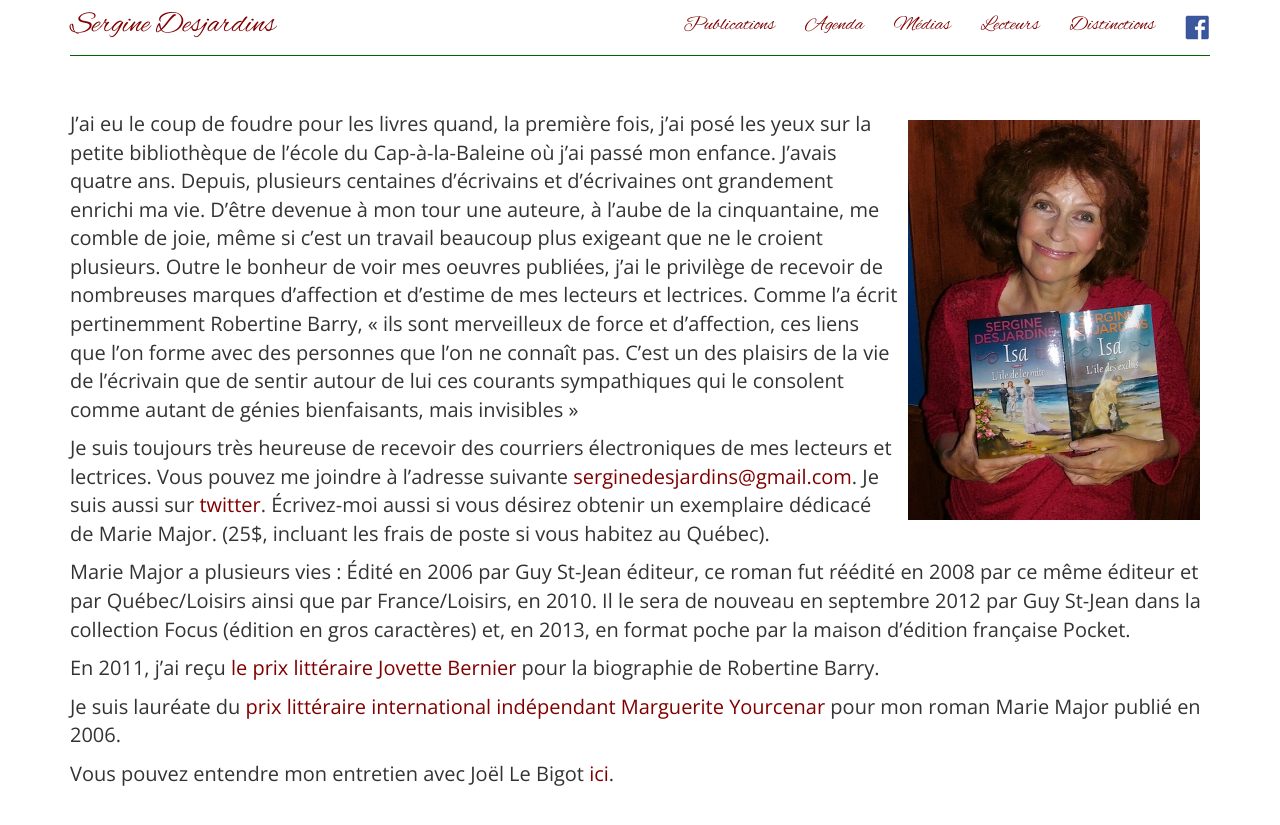
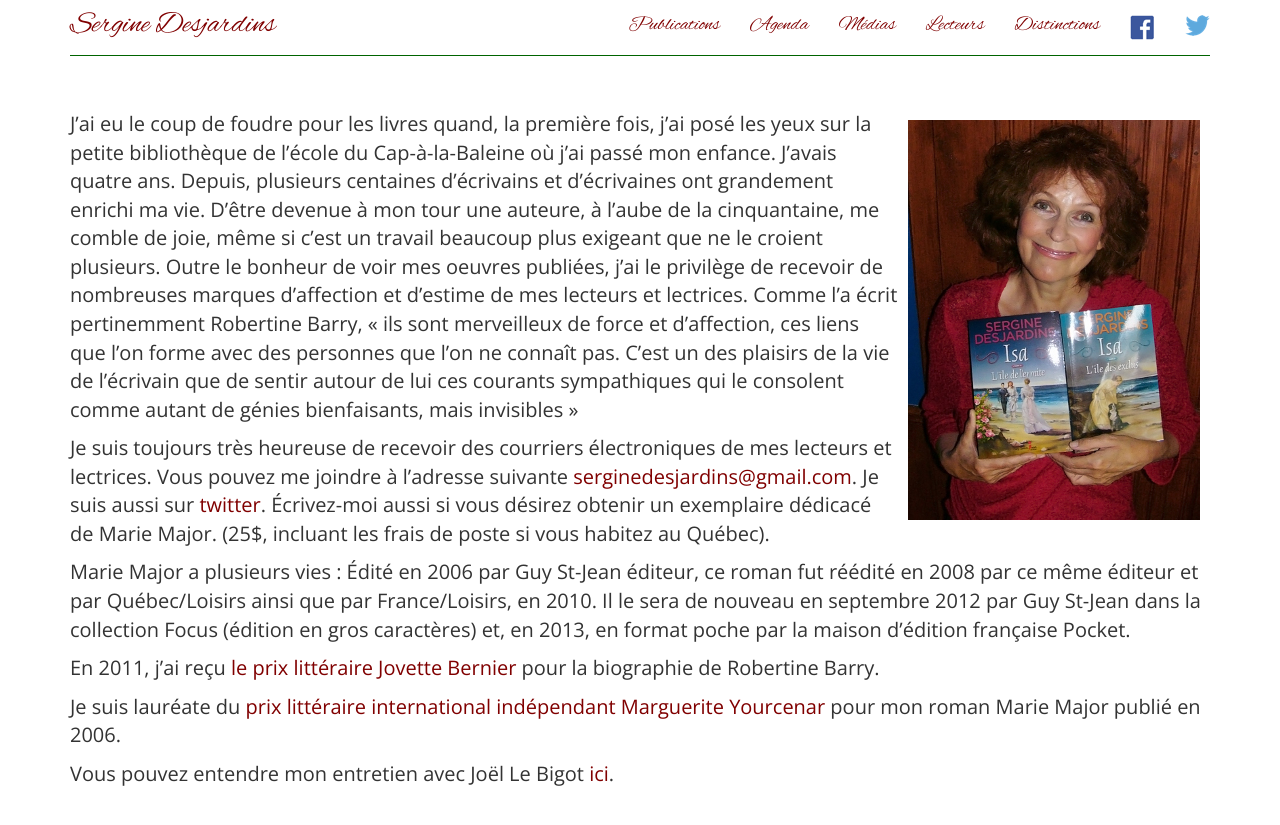
Before and after one commit to serginedesjardins/serginedesjardins.github.io, a Jekyll site: the page built from index.md, in a window 1280 px wide. Shown: the top 825 px of the page. Built offline with Jekyll 4.4.1, drawn with Linux system fonts in a browser that asks for light colours.

Commit message:
add twitter

```diff
--- a/_includes/menu.html
+++ b/_includes/menu.html
@@ -16,6 +16,7 @@
         <li><a href='/lecteurs'>Lecteurs</a></li>
         <li><a href='/dis'>Distinctions</a></li>
         <li><a href='https://www.facebook.com/sergine.desjardins'><img src='/images/facebook_logo.png' alt='Facebook'/></a></li>
+        <li><a href='https://twitter.com/sergine54'><img src='/images/Twitter_logo_blue.png' alt='Twitter'/></a></li>
       </ul>
     </div>
   </div>
```
Also changed, not shown: images/Twitter_logo_blue.png (added).
